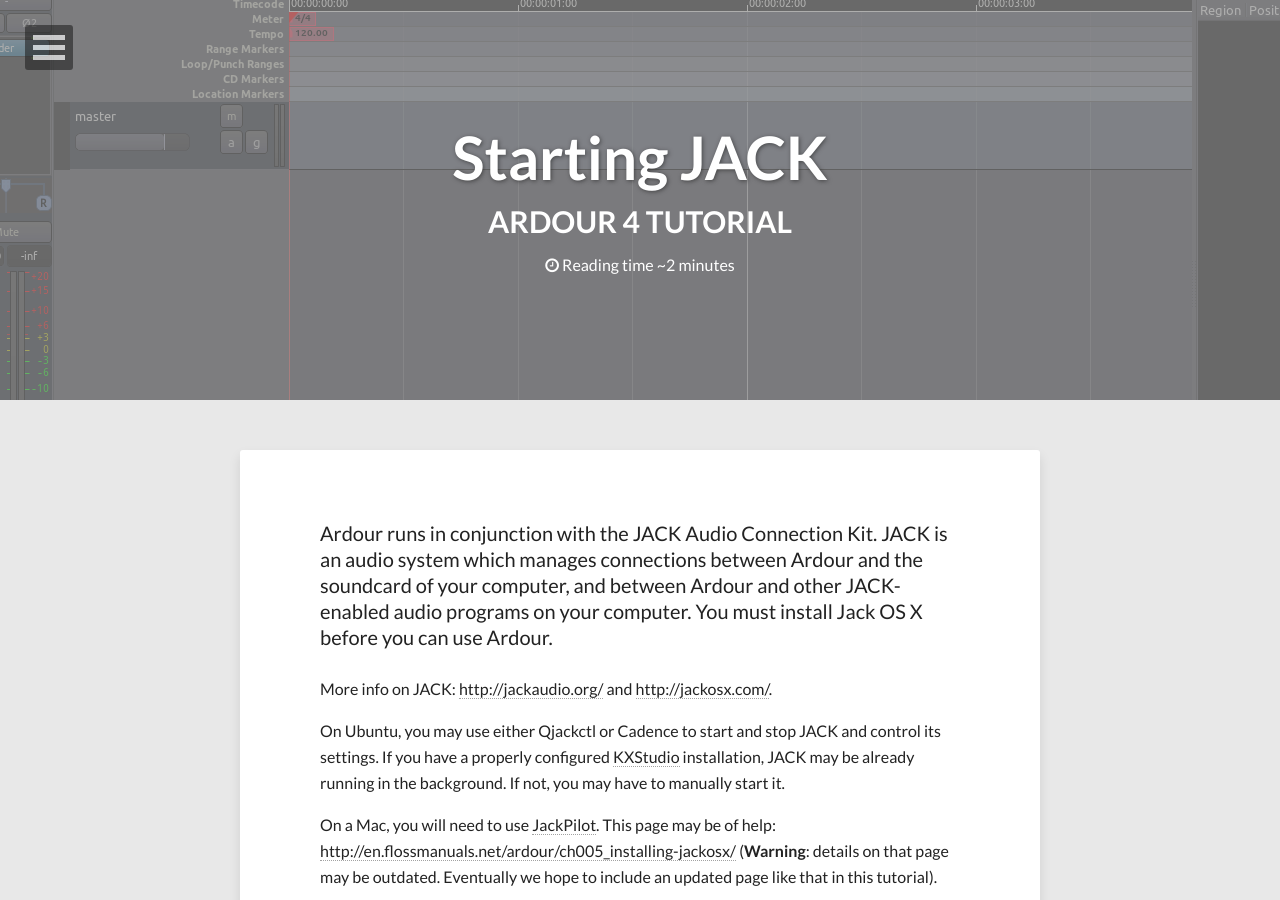
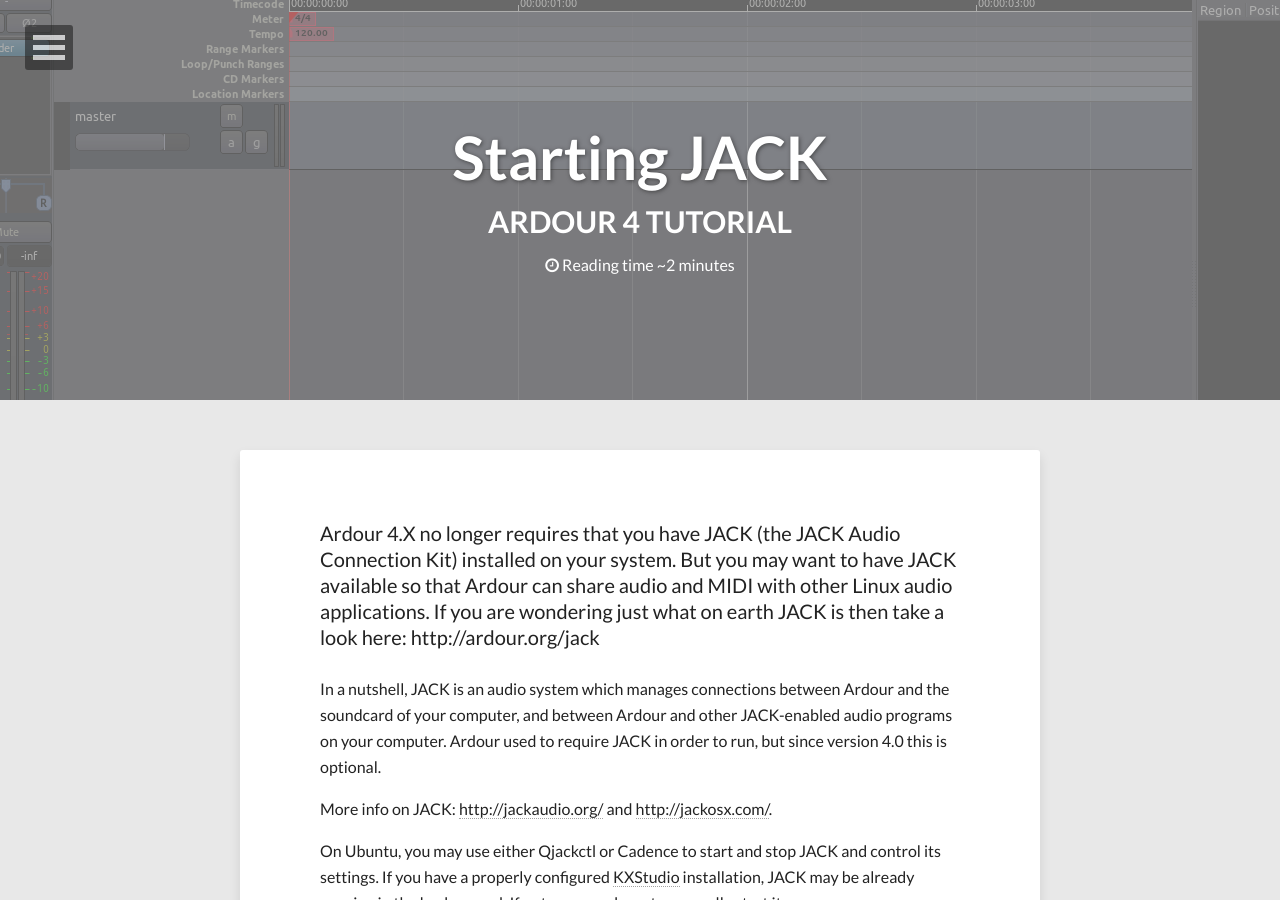
Before and after one commit to brunoruviaro/ardour4-tutorial, a Jekyll site: the page built from _posts/2014-10-15-starting-jack.md, in a window 1280 px wide and 900 px high. Built offline with Jekyll 4.4.1, drawn with Linux system fonts in a browser that asks for light colours; nearby versions of some CDN libraries.

Commit message:
Update info on JACK

```diff
--- a/_posts/2014-10-15-starting-jack.md
+++ b/_posts/2014-10-15-starting-jack.md
@@ -10,7 +10,9 @@
   creditlink:
 ---
 
-Ardour runs in conjunction with the JACK Audio Connection Kit. JACK is an audio system which manages connections between Ardour and the soundcard of your computer, and between Ardour and other JACK-enabled audio programs on your computer. You must install Jack OS X before you can use Ardour.
+Ardour 4.X no longer requires that you have JACK (the JACK Audio Connection Kit) installed on your system. But you may want to have JACK available so that Ardour can share audio and MIDI with other Linux audio applications. If you are wondering just what on earth JACK is then take a look here: http://ardour.org/jack
+
+In a nutshell, JACK is an audio system which manages connections between Ardour and the soundcard of your computer, and between Ardour and other JACK-enabled audio programs on your computer. Ardour used to require JACK in order to run, but since version 4.0 this is optional.
 
 More info on JACK: [http://jackaudio.org/](http://jackaudio.org/) and [http://jackosx.com/](http://jackosx.com/).
 
```
